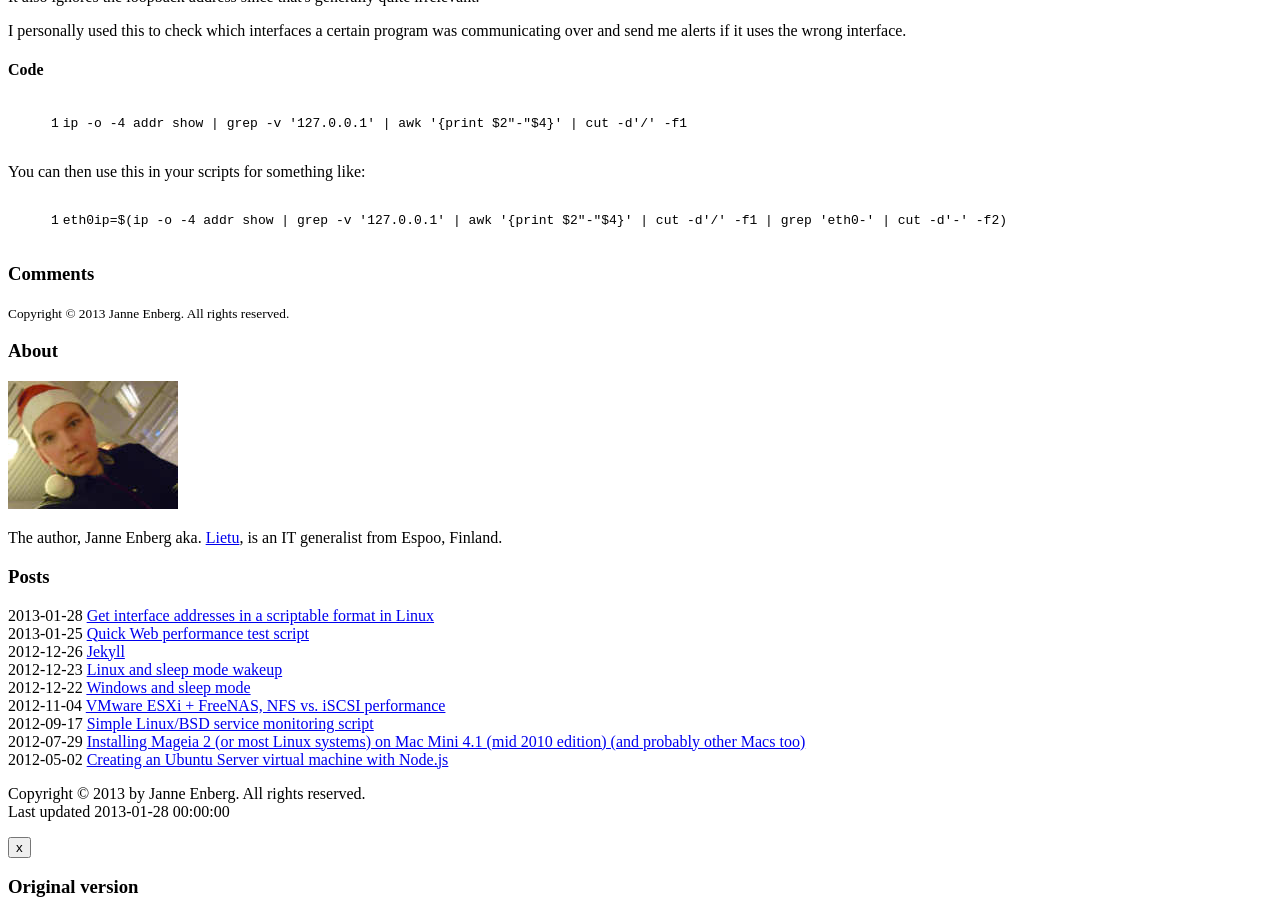
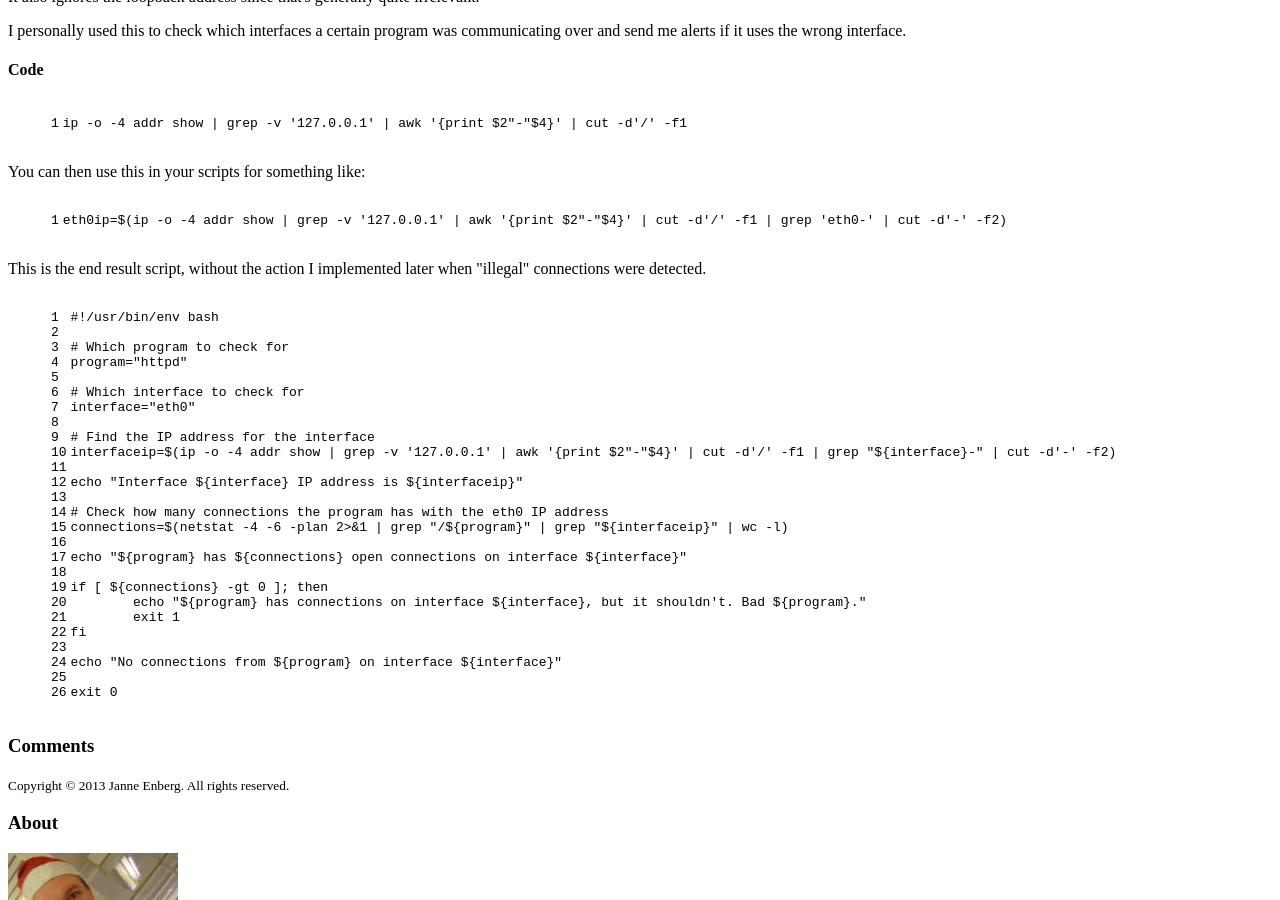
Before and after one commit to bigshandy/lietunet, a Jekyll site: the page built from _posts/2013-01-28-linux-script-interface-ip.html, in a window 1280 px wide and 900 px high, scrolled down 699 px. Built offline with Jekyll 4.4.1, drawn with Linux system fonts in a browser that asks for light colours; nearby versions of some CDN libraries; Markdown is read by kramdown in place of the engine named in the settings.

Commit message:
Updated latest post

```diff
--- a/_posts/2013-01-28-linux-script-interface-ip.html
+++ b/_posts/2013-01-28-linux-script-interface-ip.html
@@ -19,3 +19,35 @@ ip -o -4 addr show | grep -v '127.0.0.1' | awk '{print $2"-"$4}' | cut -d'/' -f1
 {% highlight bash linenos %}
 eth0ip=$(ip -o -4 addr show | grep -v '127.0.0.1' | awk '{print $2"-"$4}' | cut -d'/' -f1 | grep 'eth0-' | cut -d'-' -f2)
 {% endhighlight %}
+
+<p>This is the end result script, without the action I implemented later when "illegal" connections were detected.</p>
+
+{% highlight bash linenos %}
+#!/usr/bin/env bash
+
+# Which program to check for
+program="httpd"
+
+# Which interface to check for
+interface="eth0"
+
+# Find the IP address for the interface
+interfaceip=$(ip -o -4 addr show | grep -v '127.0.0.1' | awk '{print $2"-"$4}' | cut -d'/' -f1 | grep "${interface}-" | cut -d'-' -f2)
+
+echo "Interface ${interface} IP address is ${interfaceip}"
+
+# Check how many connections the program has with the eth0 IP address
+connections=$(netstat -4 -6 -plan 2>&1 | grep "/${program}" | grep "${interfaceip}" | wc -l)
+
+echo "${program} has ${connections} open connections on interface ${interface}"
+
+if [ ${connections} -gt 0 ]; then
+	echo "${program} has connections on interface ${interface}, but it shouldn't. Bad ${program}."
+	exit 1
+fi
+
+echo "No connections from ${program} on interface ${interface}"
+
+exit 0
+
+{% endhighlight %}
```
